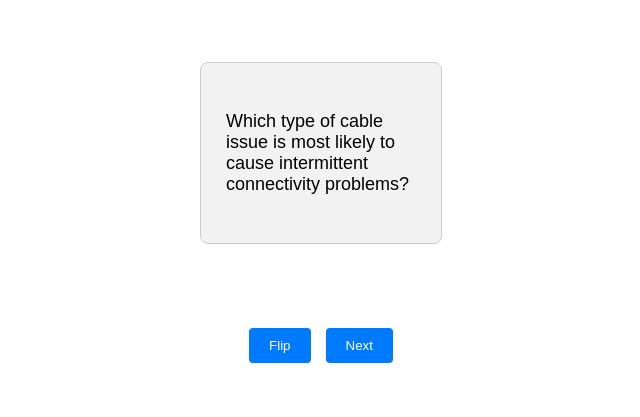
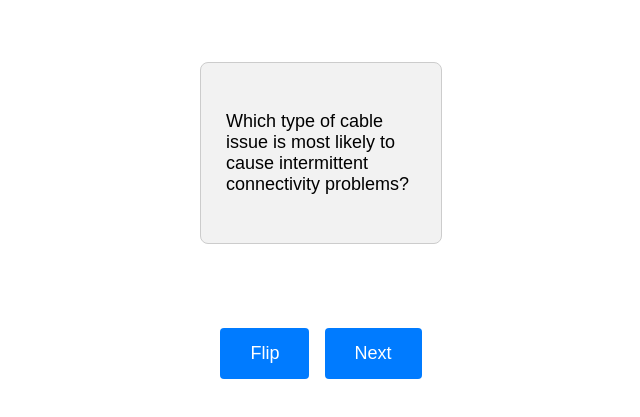
Before and after one commit to p4nchop1stolas/DooDads, a plain HTML site: page index.html in a window 1280 px wide. Shown: the part 87-504 px from the top of the page, without its empty margins (319-959 px from the left). Drawn offline with Linux system fonts and the light colour scheme.

Commit message:
Update FlashNetPlus.css
added these values for the button in line 38
  font-size: 18px;
  margin: 5px;
  padding: 15px 30px;

```diff
--- a/FlashNetPlus.css
+++ b/FlashNetPlus.css
@@ -36,8 +36,9 @@ h1 {
 }
 
 button {
+  font-size: 18px;
   margin: 5px;
-  padding: 10px 20px;
+  padding: 15px 30px;
   background-color: #007bff;
   color: #fff;
   border: none;
```
